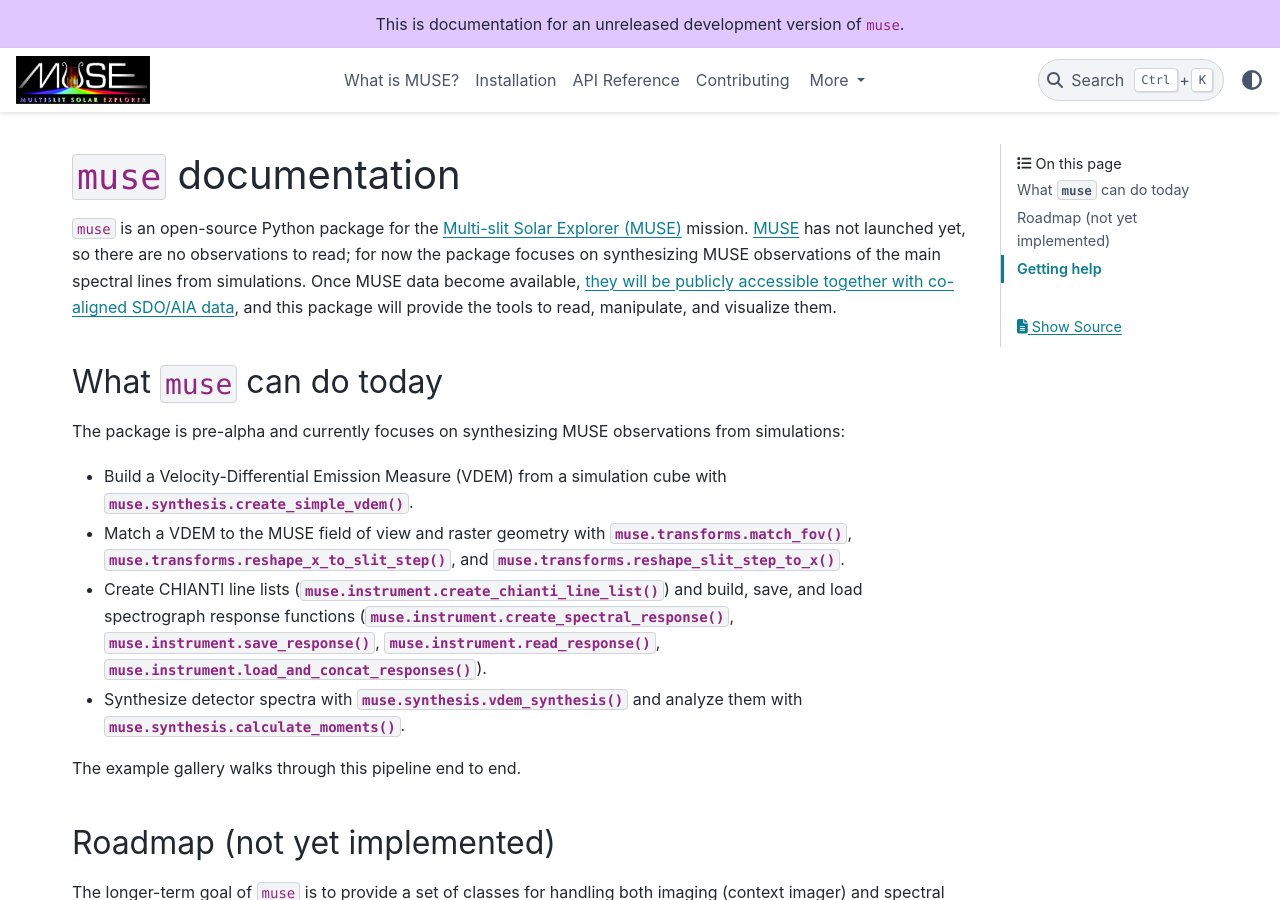
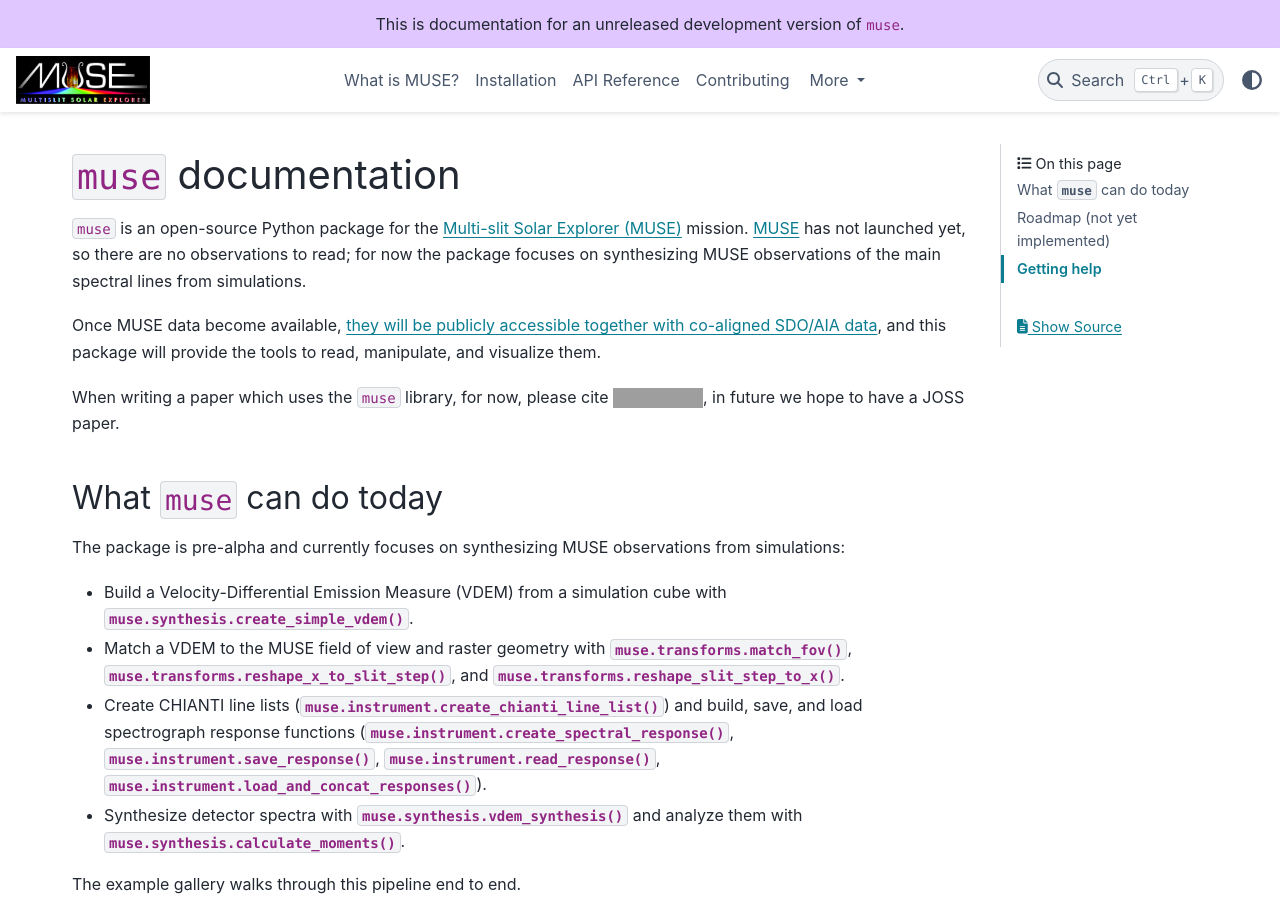
Before and after one commit to LM-SAL/muse, a Sphinx documentation site: the page built from docs/index.rst, in a window 1280 px wide and 900 px high. Built offline with Sphinx 7.4.7 and the PyData theme 0.15.4, drawn with Linux system fonts in a browser that asks for light colours; pages that are not in the unit, such as notebooks, are missing from menus; the version number could not be read and is left out; some of the changed lines change nothing that is shown; grey boxes are pictures that could not be loaded.

Commit message:
add doi to doc index

```diff
--- a/docs/index.rst
+++ b/docs/index.rst
@@ -6,7 +6,10 @@
 
 ``muse`` is an open-source Python package for the `Multi-slit Solar Explorer (MUSE) <https://muse.lmsal.com/>`__ mission.
 `MUSE <https://en.wikipedia.org/wiki/Multi-slit_Solar_Explorer>`__ has not launched yet, so there are no observations to read; for now the package focuses on synthesizing MUSE observations of the main spectral lines from simulations.
+
 Once MUSE data become available, `they will be publicly accessible together with co-aligned SDO/AIA data <https://muse.lmsal.com/search/>`__, and this package will provide the tools to read, manipulate, and visualize them.
+
+When writing a paper which uses the ``muse`` library, for now, please cite |DOI|, in future we hope to have a JOSS paper.
 
 What ``muse`` can do today
 ==========================
@@ -61,3 +64,6 @@ Getting help
 ============
 
 If you would like to get in touch with someone who works on ``muse`` **for any reason**, we suggest opening an issue on the `muse GitHub issue tracker <https://github.com/LM-SAL/muse/issues>`__.
+
+.. |DOI| image:: https://zenodo.org/badge/1168788621.svg
+   :target: https://doi.org/10.5281/zenodo.22647387
```
